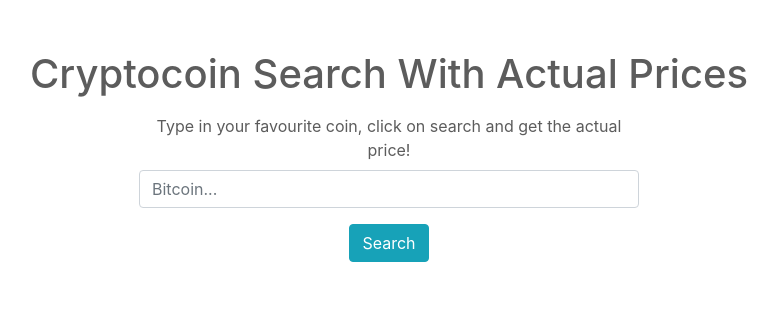
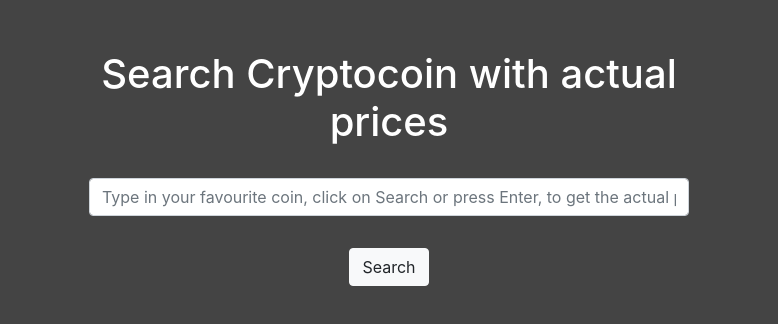
Before and after one commit to minternational/crypto-api, a plain HTML site: page index.html in a window 1280 px wide. Shown: the whole page, without its empty margins (251-1029 px from the left). Drawn offline with nearby package versions, Linux system fonts and the light colour scheme; no server answers.

Commit message:
add some design with css and align the content

```diff
--- a/index.html
+++ b/index.html
@@ -20,22 +20,17 @@
     <title>Crypto API</title>
   </head>
   <body>
-    <h1>Cryptocoin Search with actual prices</h1>
-    <p></p>
+    <h1 id="header">Search Cryptocoin with actual prices</h1>
     <!--     <button class="btn btn-secondary m-3" id="getCoins">Get Coins</button> -->
     <div class="form-group">
-      <label for="formGroupExampleInput"
-        >Type in your favourite coin, click on search and get the actual
-        price!</label
-      >
       <input
         type="text"
         class="form-control"
         id="inputValue"
-        placeholder="Bitcoin..."
+        placeholder="Type in your favourite coin, click on Search or press Enter, to get the actual price!"
       />
     </div>
-    <button class="btn btn-info m-3" id="searchCoin">Search</button>
+    <button class="btn btn-light m-3" id="searchCoin">Search</button>
     <div id="coins"></div>
     <script src="index.js"></script>
   </body>
--- a/index.js
+++ b/index.js
@@ -7,38 +7,38 @@ fetch(url)
   .then(data => {
     data.forEach(coin => {
       coinArray.push(coin);
+      console.log(coin);
     });
   });
 
-const getInput = () => {
-  console.log(document.getElementById("inputValue").value);
-};
+const input = document.getElementById("inputValue");
+
+input.addEventListener("keyup", e => {
+  if (e.keyCode === 13) {
+    document.getElementById("searchCoin").click();
+  }
+});
 
 // document.getElementById("getCoins").addEventListener("click", getCoins);
 
 const searchCoin = () => {
   // const searchQuery = prompt("Which coin do you want to see?");
+  const searchQuery = document.getElementById("inputValue").value;
+  const lowerCaseSearchQuery = searchQuery.toLowerCase();
 
-  const searchQuery = document.getElementById("inputValue").value;
-
-  const lowerCaseSearchQuery = searchQuery.toLowerCase();
-  const filtered = coinArray.filter(coin => coin.id === lowerCaseSearchQuery);
-  console.log(filtered[0].id);
+  const filtered = coinArray.filter(coin => lowerCaseSearchQuery === coin.id);
 
   let createImg = document.createElement("img");
   createImg.setAttribute("src", `${filtered[0].image}`);
-  createImg.setAttribute("style", "width: 50px");
-
+  createImg.setAttribute("style", "width: 75px");
   document.body.appendChild(createImg);
 
   let createH1 = document.createElement("h1");
   createH1.innerHTML = `${filtered[0].id} <br>`;
-
   document.body.appendChild(createH1);
 
   let createP = document.createElement("p");
-  createP.innerHTML = `Current price: ${filtered[0].current_price} USD `;
-
+  createP.innerHTML = `<b>Symbol:</b> ${filtered[0].symbol} <br> <b>Current price:</b> ${filtered[0].current_price} USD <br> <b>Price change in last 24h:</b> ${filtered[0].price_change_percentage_24h}%`;
   document.body.appendChild(createP);
 
   document.getElementById("inputValue").value = "";
--- a/style.css
+++ b/style.css
@@ -1,14 +1,40 @@
 body {
   margin-top: 50px;
   text-align: center;
-  color: #5c5c5c;
+  color: #fff;
+  background-color: #444444;
 }
 
 .form-group {
-  width: 500px;
+  width: 600px;
   margin: auto;
+}
+
+img {
+  margin-top: 2rem;
 }
 
 h1 {
   text-transform: capitalize;
+  text-align: left;
+  margin: auto;
+  width: 300px;
 }
+
+#header {
+  text-transform: none;
+  width: 675px;
+  margin: auto;
+  text-align: center;
+  padding-bottom: 2rem;
+}
+
+p {
+  margin: auto;
+  width: 300px;
+  text-align: left;
+}
+
+input {
+  margin-bottom: 1rem;
+}
```
